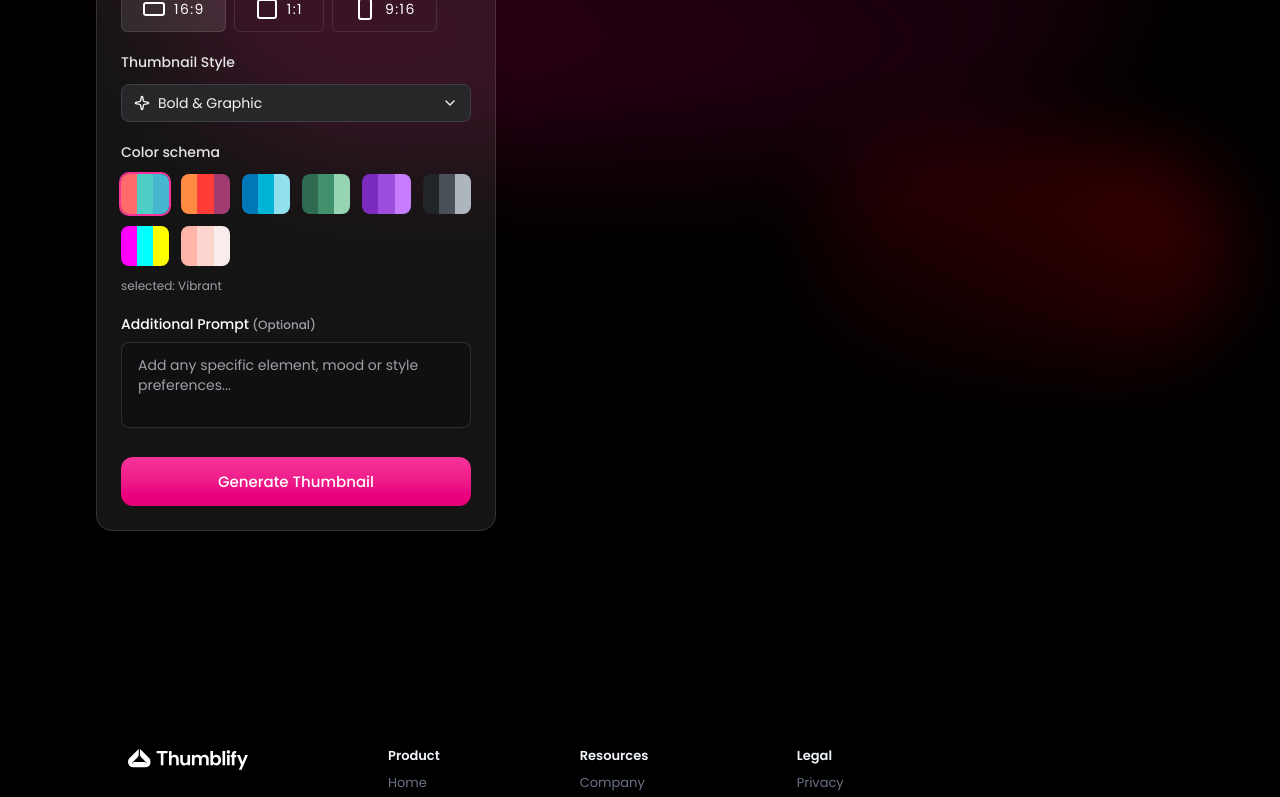
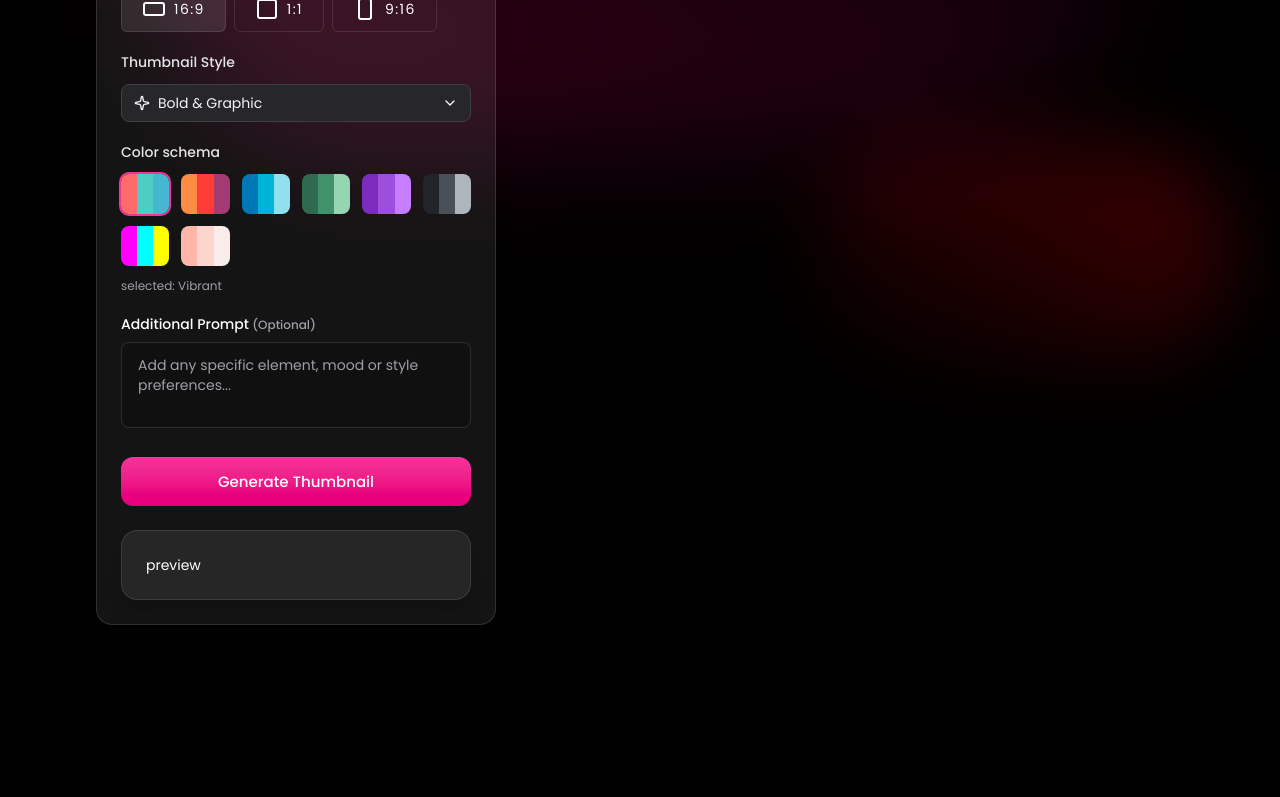
Before and after one commit to afaq-01/Ai-Tumbnail-generator-, a React (Vite) app in the folder client/: page /generate in a window 1280 px wide. Shown: the part 393-1190 px from the top of the page. Built offline with nearby package versions, Linux system fonts and the light colour scheme.

Commit message:
import the previewpanle in generate.tsx

```diff
--- a/client/src/components/previewPanel.tsx
+++ b/client/src/components/previewPanel.tsx
@@ -3,7 +3,7 @@ import type { AspectRatio, IThumbnail } from "../assets/assets"
 import { DownloadIcon, ImageIcon, Loader2Icon } from "lucide-react";
 
 
-const PreviewPanle = ({ thumbnail, isloading, aspectRatio }: { thumbnail: IThumbnail, isloading: boolean; aspectRation: AspectRatio }) => {
+const PreviewPanle = ({ thumbnail, isloading, aspectRatio }: { thumbnail: IThumbnail | null, isloading: boolean; aspectRation: AspectRatio }) => {
     const aspectClasses = {
         '16:9': 'aspect-video',
         '1:1': 'aspect-square',
--- a/client/src/pages/Generate.tsx
+++ b/client/src/pages/Generate.tsx
@@ -5,6 +5,7 @@ import SoftBackdrop from "../components/Softbackdrop";
 import AspectRatioSelector from "../components/Aspectratioselector";
 import StyleSelector from "../components/StlyeSelector";
 import ColorSchemeSelector from "../components/colorSchemeSelector";
+import PreviewPanle from "../components/previewPanel";
 
 
 
@@ -93,6 +94,15 @@ const Generate = () => {
                                     )
                                 }
 
+                                {/* Right panel */}
+
+                                <div>
+                                    <div className="p-6 rounded-2xl bg-white/8 border border-white/10 shadow-xl">
+                                        <h2>preview </h2>
+                                        <PreviewPanle thumbnail={thumbnail} isloading={loading} aspectRation={aspectRatio} />
+                                    </div>
+                                </div>
+
                             </div>
 
                         </div>
```
